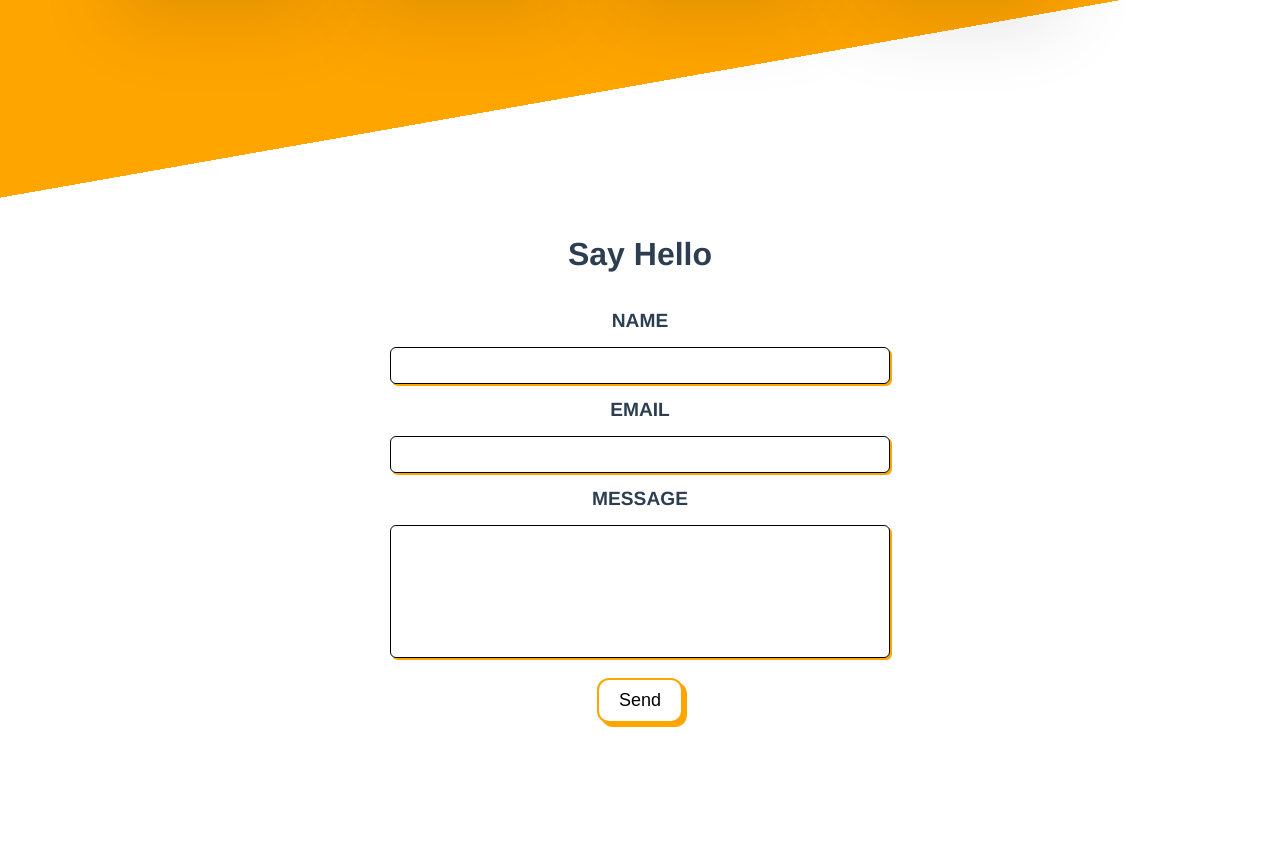
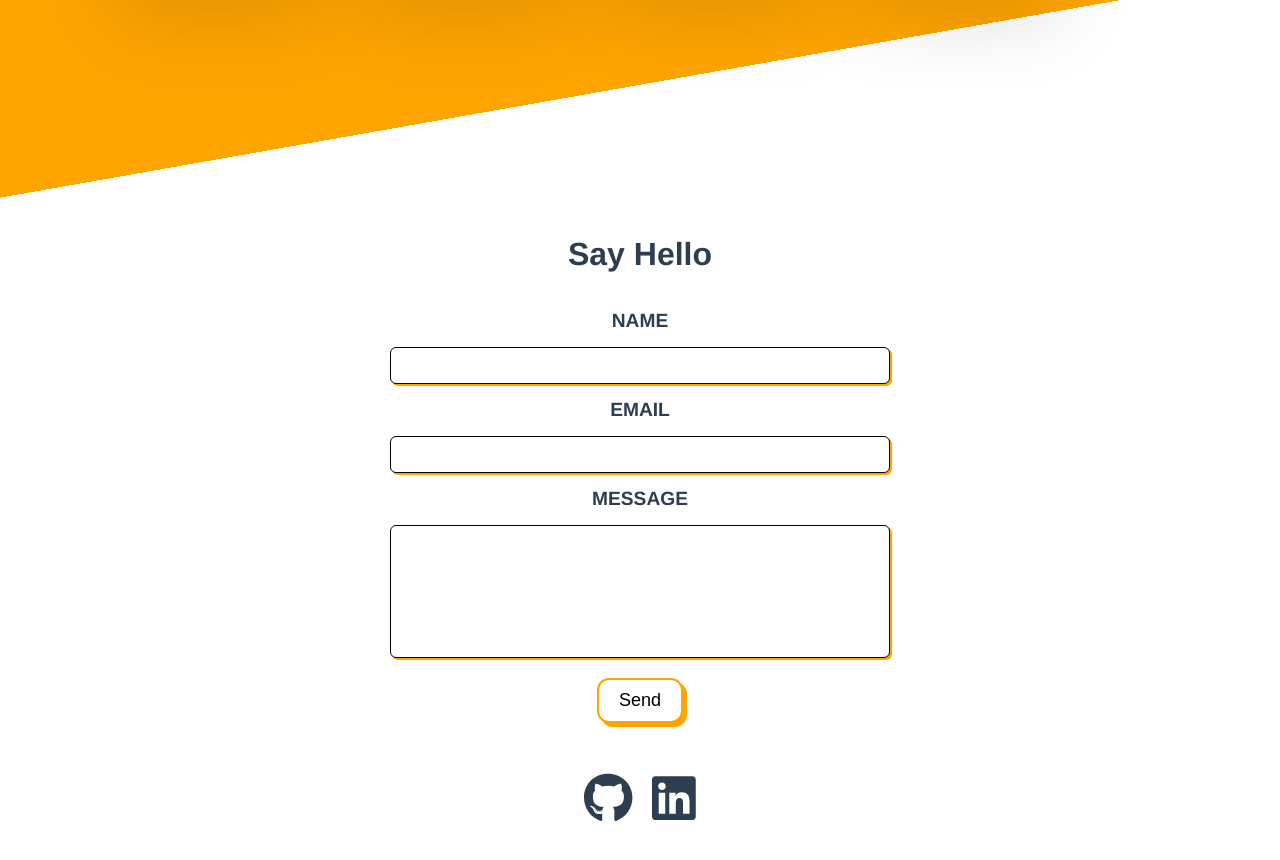
Before and after one commit to arieldavis22/vue-port, a Vue app: page / in a window 1280 px wide. Shown: the part 1664-2524 px from the top of the page. Built offline with nearby package versions, Linux system fonts and the light colour scheme.

Commit message:
social links

```diff
--- a/package.json
+++ b/package.json
@@ -8,6 +8,11 @@
     "lint": "vue-cli-service lint"
   },
   "dependencies": {
+    "@fortawesome/fontawesome-free": "^6.4.0",
+    "@fortawesome/free-brands-svg-icons": "^6.4.0",
+    "@fortawesome/free-regular-svg-icons": "^6.4.0",
+    "@fortawesome/free-solid-svg-icons": "^6.4.0",
+    "@fortawesome/vue-fontawesome": "^3.0.3",
     "core-js": "^3.8.3",
     "lodash": "^4.17.21",
     "vue": "^3.2.13",
--- a/public/index.html
+++ b/public/index.html
@@ -6,6 +6,7 @@
     <meta name="viewport" content="width=device-width,initial-scale=1.0">
     <link rel="icon" href="<%= BASE_URL %>favicon.ico">
     <link href="https://fonts.googleapis.com/icon?family=Material+Icons" rel="stylesheet">
+    <script src="https://kit.fontawesome.com/ef3e390765.js" crossorigin="anonymous"></script>
     <title><%= htmlWebpackPlugin.options.title %></title>
   </head>
   <body>
--- a/src/main.ts
+++ b/src/main.ts
@@ -1,6 +1,14 @@
 import { createApp } from "vue";
 import App from "./App.vue";
 import router from "./router";
+import { library } from "@fortawesome/fontawesome-svg-core";
+import { FontAwesomeIcon } from "@fortawesome/vue-fontawesome";
+import { faGithub, faLinkedin } from "@fortawesome/free-brands-svg-icons";
 import "./assets/global.css";
 
-createApp(App).use(router).mount("#app");
+library.add(faGithub, faLinkedin);
+
+createApp(App)
+  .component("font-awesome-icon", FontAwesomeIcon)
+  .use(router)
+  .mount("#app");
--- /dev/null
+++ b/src/types/Social.ts
@@ -0,0 +1,3 @@
+type Social = "github" | "linkedin";
+
+export default Social;
--- a/src/views/ContactView.vue
+++ b/src/views/ContactView.vue
@@ -14,13 +14,17 @@
       <div class="submit">
         <button>Send</button>
       </div>
-
     </form>
+    <div class="icons">
+      <font-awesome-icon class="icon" :icon="['fab', 'github']"  @click="handleClick('github')" />
+      <font-awesome-icon class="icon" :icon="['fab', 'linkedin']" @click="handleClick('linkedin')" />
+    </div>
   </div>
 </template>
 
-<script>
+<script lang="ts">
 import { defineComponent, ref } from "vue";
+import Social from '../types/Social'
 
 export default defineComponent({
   name: "ContactView",
@@ -33,8 +37,23 @@ export default defineComponent({
       console.log('working');
     }
 
+    const handleClick = (id: Social) => {
+      let url = null
+      switch (id) {
+        case 'github':
+          url = 'https://github.com/arieldavis22'
+          break;
+        case 'linkedin':
+          url = 'https://www.linkedin.com/in/arieladavis/'
+          break;
+        default:
+          break;
+      }
+      window.open(url, '_break')
+    }
 
-    return { name, email, message, handleSubmit }
+
+    return { name, email, message, handleSubmit, handleClick }
   }
 })
 </script>
@@ -43,12 +62,12 @@ export default defineComponent({
 .contact {
   height: 40em;
 }
-form {
+.contact form {
   max-width: 500px;
   margin: auto;
 }
 
-label {
+.contact label {
   display: inline-block;
   margin: 15px 0px 15px;
   font-size: 1.2em;
@@ -56,7 +75,7 @@ label {
   text-transform: uppercase;
 }
 
-input,textarea {
+.contact input,textarea {
   display: block;
   width: 100%;
   padding: 10px 6px;
@@ -66,12 +85,26 @@ input,textarea {
   box-shadow: 2px 2px orange;
 }
 
-textarea {
+.contact textarea {
   height: 10em;
   resize: none;
 }
 
-.submit {
+.contact .submit {
   text-align: center;
 }
+
+.contact .icons {
+  font-size: 50px;
+  margin-top: 30px;
+}
+
+.contact .icons .icon {
+  margin: 10px;
+  transition: all .2s ease-in-out;
+}
+.contact .icons .icon:hover {
+  cursor: pointer;
+  transform: scale(1.1);
+}
 </style>
--- a/src/views/HomeView.vue
+++ b/src/views/HomeView.vue
@@ -3,11 +3,11 @@
     <div>
       <h1>Ariel Davis</h1>
       <div class="background-shapes">
-        <img src="../assets/line-shape.svg" alt="line1">
-        <img src="../assets/line-shape.svg" alt="line2">
-        <img src="../assets/line-shape.svg" alt="line3">
-        <img src="../assets/line-shape.svg" alt="line4">
-        <img src="../assets/line-shape.svg" alt="line5">
+        <img src="../assets/svg_icons/line-shape.svg" alt="line1">
+        <img src="../assets/svg_icons/line-shape.svg" alt="line2">
+        <img src="../assets/svg_icons/line-shape.svg" alt="line3">
+        <img src="../assets/svg_icons/line-shape.svg" alt="line4">
+        <img src="../assets/svg_icons/line-shape.svg" alt="line5">
       </div>
       <div class="description">
         <span>
```
Also changed, not shown: src/assets/svg_icons/line-shape.svg (renamed from src/assets/line-shape.svg), 1 other file (tests, documents, lock files or other folders).
